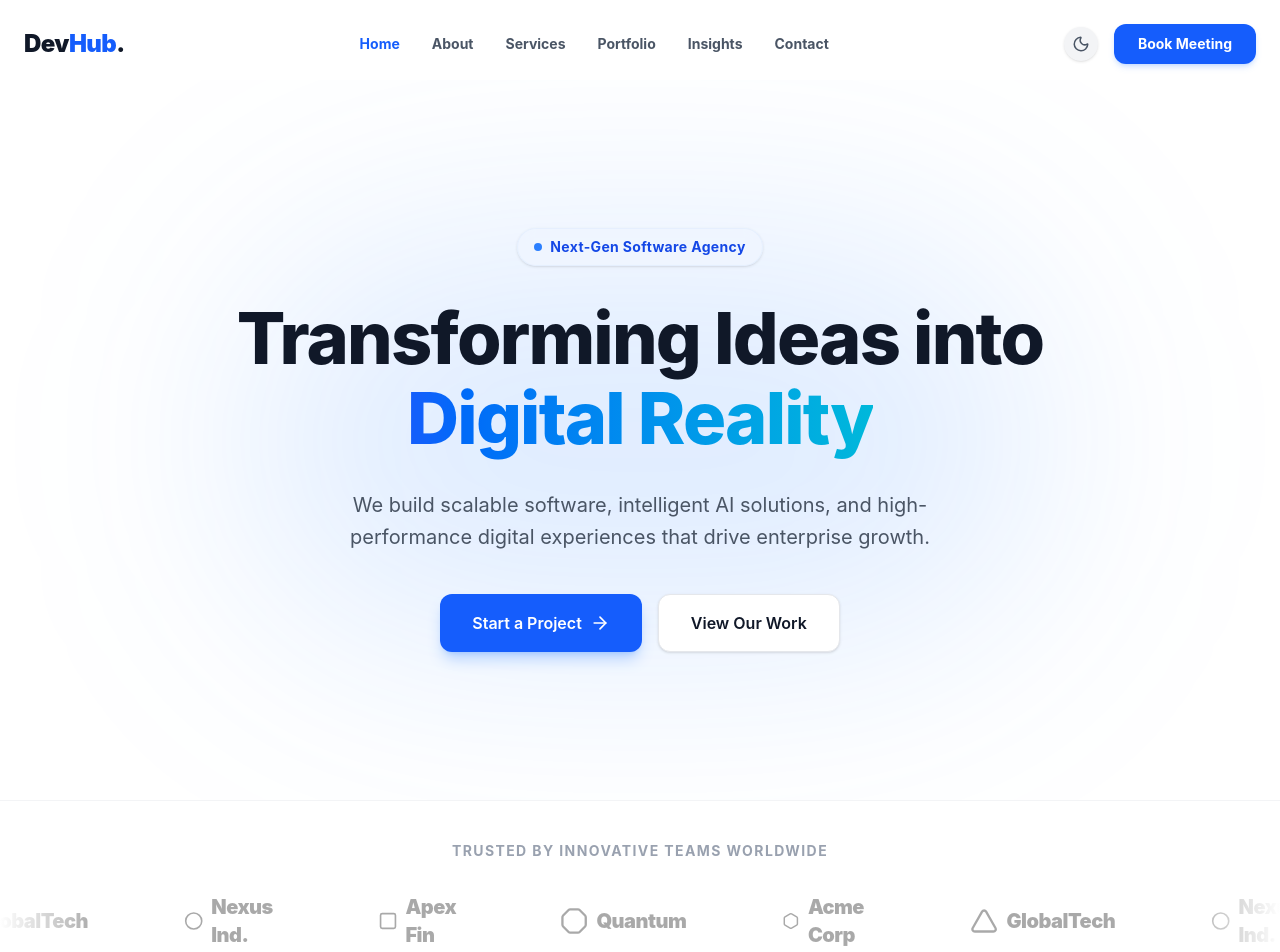
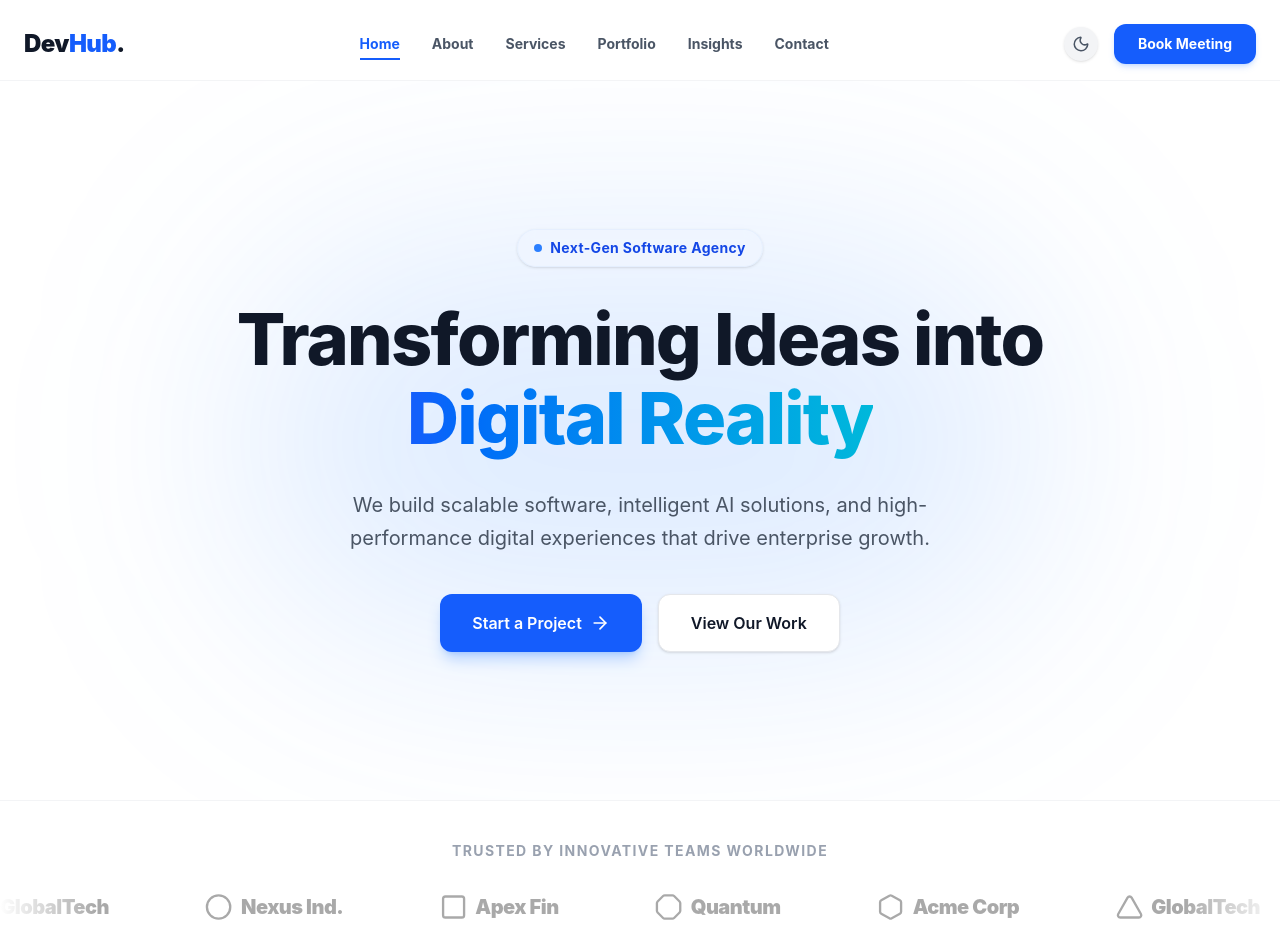
Before and after one commit to Muhammad-Abdullah-codes/proj, a React (Vite) app: page / in a window 1280 px wide. Shown: the top 952 px of the page. Built offline with nearby package versions, Linux system fonts and the light colour scheme.

Commit message:
updated client logos and navbar

```diff
--- a/src/components/ClientLogos.tsx
+++ b/src/components/ClientLogos.tsx
@@ -32,17 +32,18 @@ export default function ClientLogos() {
             transition={{
               repeat: Infinity,
               ease: "linear",
-              duration: 25, // Increase to slow down, decrease to speed up
+              duration: 25,
             }}
           >
             {duplicatedClients.map((client, idx) => (
               <div
                 key={idx}
-                // Padding right instead of gaps ensures the mathematical width matches perfectly
-                className="flex items-center gap-2 pr-12 md:pr-24 text-gray-500 dark:text-gray-400 opacity-60 grayscale hover:grayscale-0 hover:text-blue-600 dark:hover:text-blue-500 transition-all duration-300 cursor-pointer"
+                // Added shrink-0 to prevent the container from squishing
+                className="flex shrink-0 items-center gap-2 pr-12 md:pr-24 text-gray-500 dark:text-gray-400 opacity-60 grayscale hover:grayscale-0 hover:text-blue-600 dark:hover:text-blue-500 transition-all duration-300 cursor-pointer"
               >
                 {client.icon}
-                <span className="text-xl font-black tracking-tight">
+                {/* Added whitespace-nowrap to prevent the text from breaking to a second line */}
+                <span className="text-xl font-black tracking-tight whitespace-nowrap">
                   {client.name}
                 </span>
               </div>
--- a/src/components/Navbar.tsx
+++ b/src/components/Navbar.tsx
@@ -16,20 +16,32 @@ export default function Navbar() {
     return () => window.removeEventListener("scroll", handleScroll);
   }, []);
 
-  // Handle Global Dark Mode Toggle
+  // Handle Global Dark Mode Toggle & Persistence
   useEffect(() => {
-    // Check if the html tag already has the dark class when navbar mounts
-    const isDark = document.documentElement.classList.contains("dark");
-    setIsDarkMode(isDark);
+    const storedTheme = localStorage.getItem("theme");
+    const systemPrefersDark = window.matchMedia(
+      "(prefers-color-scheme: dark)",
+    ).matches;
+
+    if (storedTheme === "dark" || (!storedTheme && systemPrefersDark)) {
+      document.documentElement.classList.add("dark");
+      setIsDarkMode(true);
+    } else {
+      document.documentElement.classList.remove("dark");
+      setIsDarkMode(false);
+    }
   }, []);
 
   const toggleDarkMode = () => {
     const newDarkMode = !isDarkMode;
     setIsDarkMode(newDarkMode);
+
     if (newDarkMode) {
       document.documentElement.classList.add("dark");
+      localStorage.setItem("theme", "dark");
     } else {
       document.documentElement.classList.remove("dark");
+      localStorage.setItem("theme", "light");
     }
   };
 
@@ -79,9 +91,8 @@ export default function Navbar() {
                 }`}
               >
                 {link.name}
-                {/* The Animated Underline */}
                 <span
-                  className={`absolute -bottom-1.5 left-0 h-\[2px\] bg-blue-600 dark:bg-blue-400 transition-all duration-300 ease-out ${
+                  className={`absolute -bottom-1.5 left-0 h-0.5 bg-blue-600 dark:bg-blue-400 transition-all duration-300 ease-out ${
                     isActive ? "w-full" : "w-0 group-hover:w-full"
                   }`}
                 />
@@ -128,7 +139,8 @@ export default function Navbar() {
             animate={{ opacity: 1, y: 0 }}
             exit={{ opacity: 0, y: -20 }}
             transition={{ duration: 0.2 }}
-            className="absolute top-full left-0 w-full bg-white dark:bg-gray-950 border-b border-gray-200 dark:border-gray-800 shadow-xl lg:hidden flex flex-col py-6 px-6 gap-2"
+            // Added h-screen, overflow-y-auto, and pb-32 to make it full height and scrollable
+            className="absolute top-full left-0 w-full h-screen bg-white dark:bg-gray-950 border-b border-gray-200 dark:border-gray-800 shadow-xl lg:hidden flex flex-col py-6 px-6 gap-2 overflow-y-auto pb-32"
           >
             {navLinks.map((link) => {
               const isActive = location.pathname === link.path;
--- a/src/pages/Home.tsx
+++ b/src/pages/Home.tsx
@@ -26,7 +26,7 @@ export default function Home() {
   return (
     <>
       {/* 100vh exact fit minus navbar height */}
-      <section className="relative min-h-[calc(100vh-5rem)] mt-20 flex items-center justify-center overflow-hidden bg-white dark:bg-gray-950 px-6 py-12">
+      <section className="relative min-h-[calc(100vh-5rem)] mt-20 flex items-center justify-center overflow-hidden bg-white dark:bg-gray-950 px-6 py-12 border-t border-gray-100 dark:border-gray-900">
         {/* Optimized Glow */}
         <div className="absolute top-1/2 left-1/2 -translate-x-1/2 -translate-y-1/2 w-full max-w-200 h-100 bg-blue-500/15 dark:bg-blue-600/15 blur-[120px] rounded-full pointer-events-none" />
 
```
